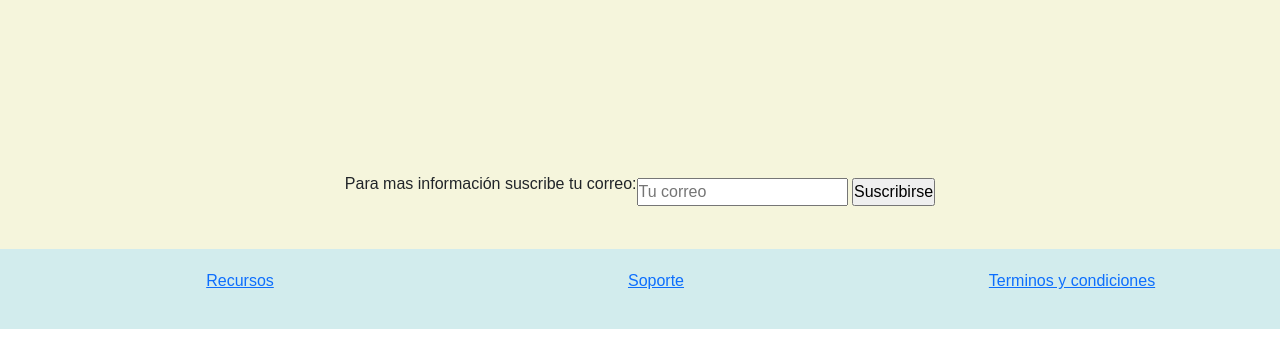
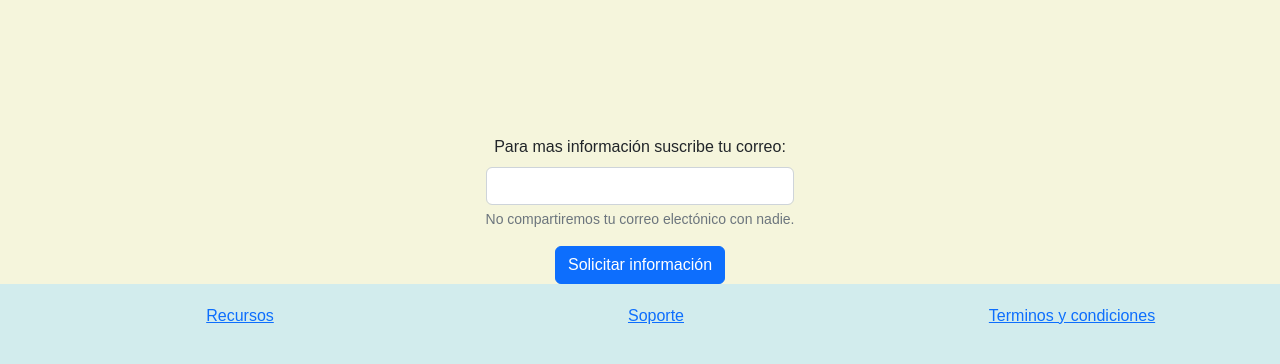
Before and after one commit to m4g4llon/tarea4-boostrap, a plain HTML site: page index.html in a window 1280 px wide. Shown: the part 1521-1885 px from the top of the page. Before the commit the page ends 1850 px from the top, so only its background shows below. Drawn offline with nearby package versions, Linux system fonts and the light colour scheme.

Commit message:
Ajustes finales
Ajustes finales

```diff
--- a/index.html
+++ b/index.html
@@ -71,10 +71,13 @@
                     empresa.</p>
         </div>
         <div class="suscripcion">
-            <p>Para mas información suscribe tu correo: </p>
-            <form action="#" method="get" class="form">
-                <input type="email" placeholder="Tu correo">
-                <input type="submit" value="Suscribirse">
+            <form class="text-center">
+                <div class="mb-3">
+                    <label for="exampleInputEmail1" class="form-label">Para mas información suscribe tu correo:</label>
+                    <input type="email" class="form-control" id="exampleInputEmail1" aria-describedby="emailHelp">
+                    <div id="emailHelp" class="form-text">No compartiremos tu correo electónico con nadie.</div>
+                </div>
+                <button type="submit" class="btn btn-primary">Solicitar información</button>
             </form>
         </div>
         <div class="footer">
```
Also changed, not shown: contacto.html (+1 -1 lines).
